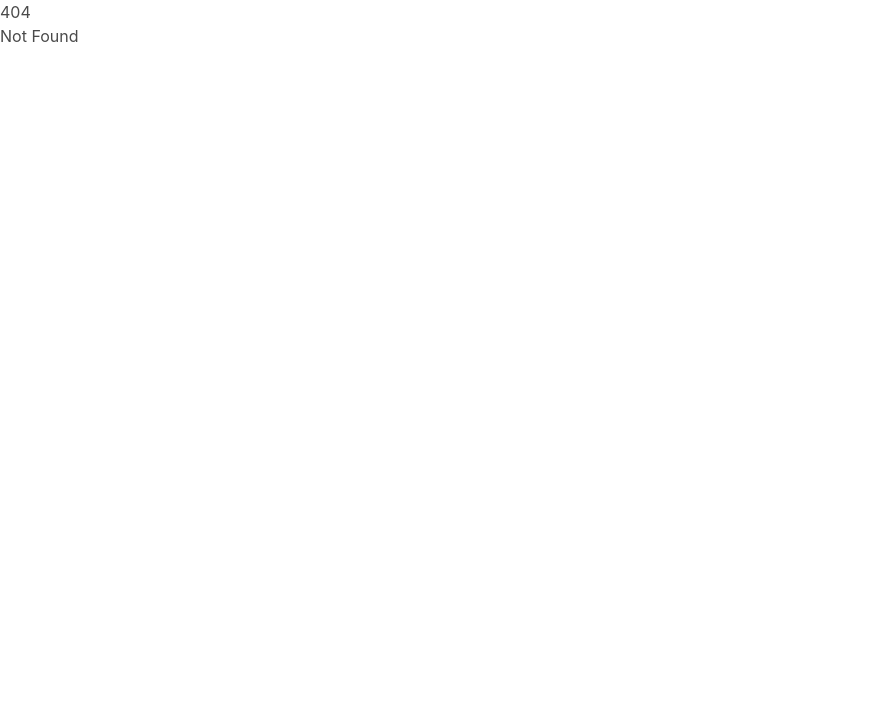
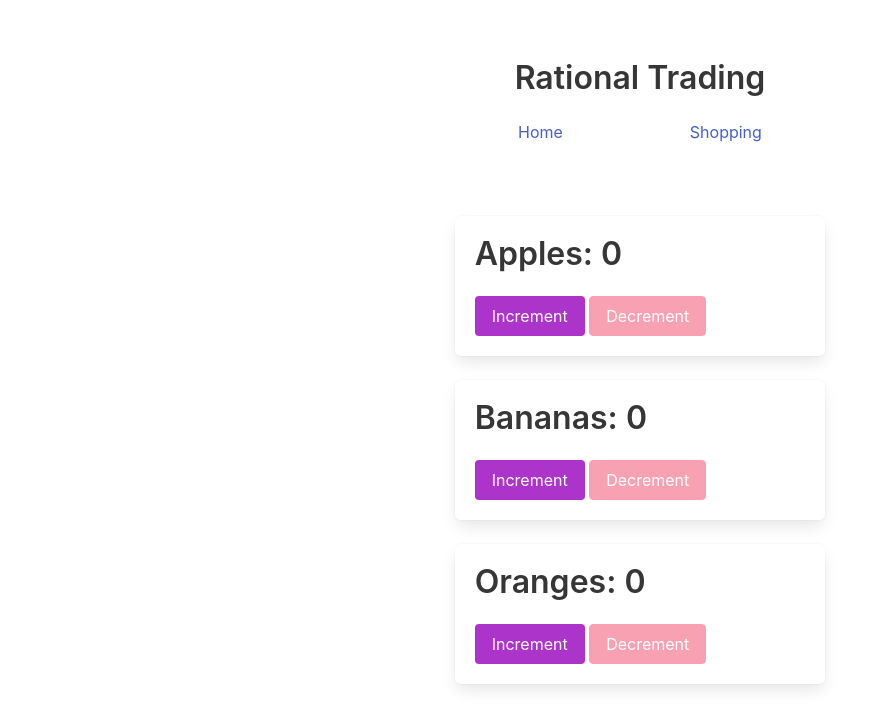
Before and after one commit to rational-trading/rational-trading, a SvelteKit app in the folder frontend/: page /shopping in a window 1280 px wide. Before the commit this address had no page. Shown: the top 728 px of the page, without its empty margins (0-888 px from the left). Built offline with nearby package versions, Linux system fonts and the light colour scheme.

Commit message:
Reworked to demonstrate different routes.

```diff
--- a/frontend/src/routes/+layout.svelte
+++ b/frontend/src/routes/+layout.svelte
@@ -2,4 +2,21 @@
   import "../app.scss";
 </script>
 
-<slot />
+<div class="columns m-6">
+  <div class="column is-one-third" />
+  <div class="column is-one-third">
+    <div class="level">
+      <div class="level-item">
+        <h1 class="title is-0">Rational Trading</h1>
+      </div>
+    </div>
+    <div class="level">
+      <div class="level-item"><a href="/">Home</a></div>
+      <div class="level-item"><a href="/shopping">Shopping</a></div>
+    </div>
+    <br />
+    <br />
+    <slot />
+  </div>
+  <div class="column is-one-third" />
+</div>
--- /dev/null
+++ b/frontend/src/routes/shopping/+page.svelte
@@ -0,0 +1,9 @@
+<script lang="ts">
+    import Counter from "$components/Counter.svelte";
+
+    const items = ["Apples", "Bananas", "Oranges"];
+</script>
+
+{#each items as label}
+    <Counter {label} />
+{/each}
```
Also changed, not shown: frontend/src/routes/+page.svelte (+4 -16 lines).
